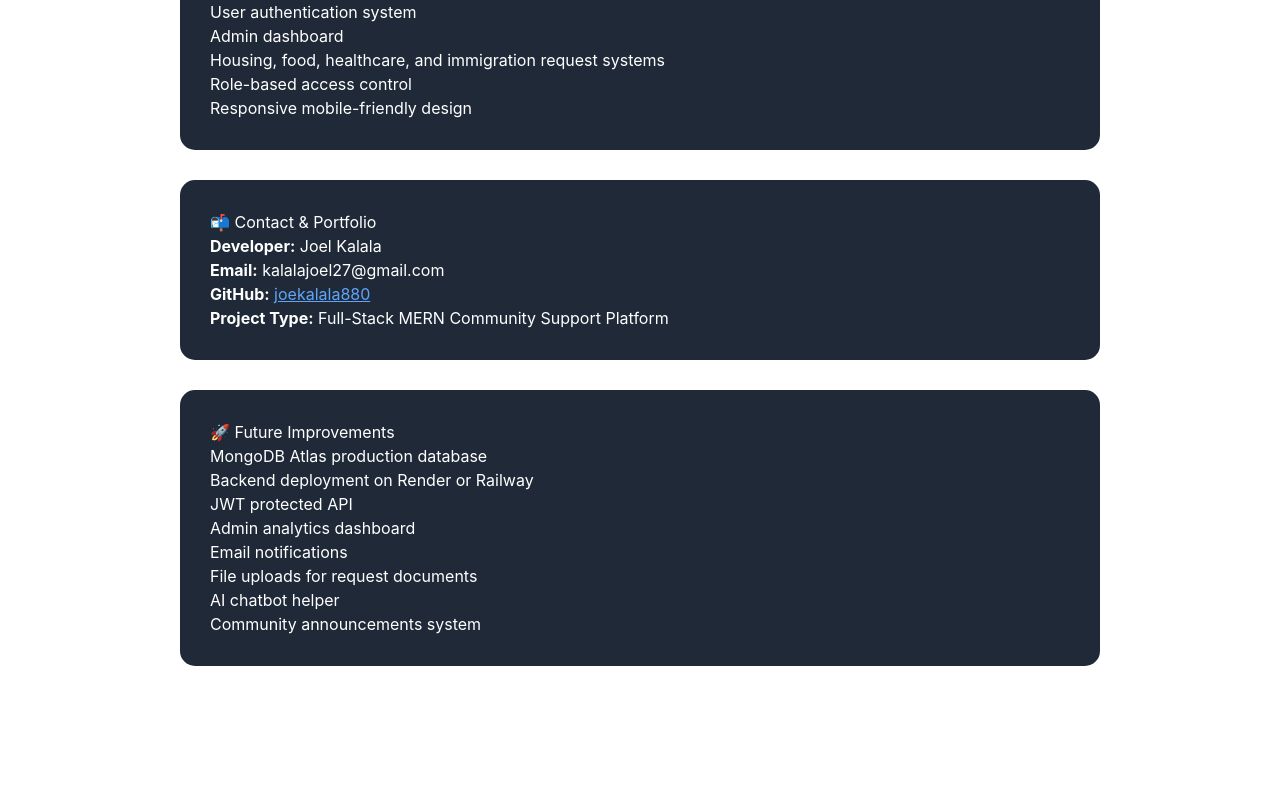
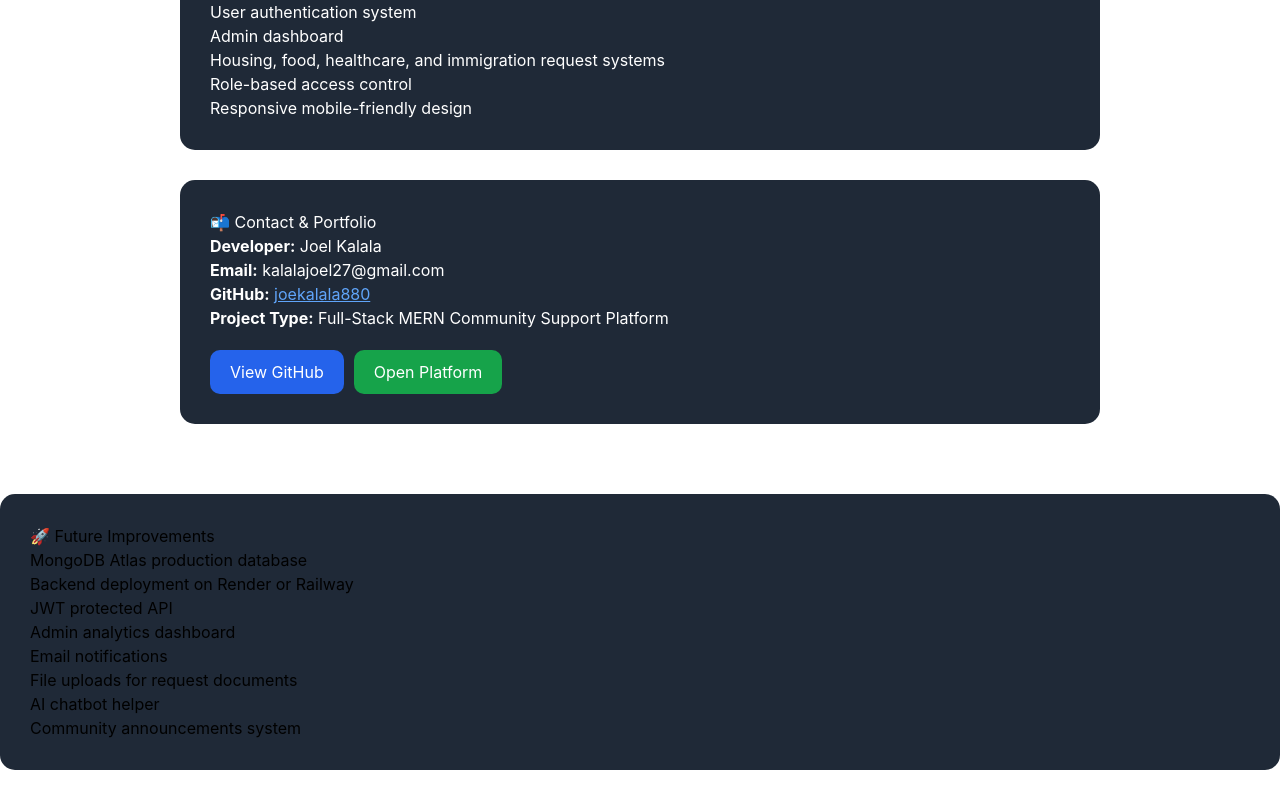
Before and after one commit to joekalala880/congolese-community-platform, a React app in the folder frontend/: page /developer in a window 1280 px wide. Shown: the part 819-1619 px from the top of the page. Before the commit the page ends 1555 px from the top, so only its background shows below. Built offline with nearby package versions, Linux system fonts and the light colour scheme; the HTML template or start-up script is replaced by a standard one.

Commit message:
Add action buttons to developer page

```diff
--- a/frontend/src/DeveloperPage.jsx
+++ b/frontend/src/DeveloperPage.jsx
@@ -114,6 +114,40 @@
   </a>
 </p>
           <p><strong>Project Type:</strong> Full-Stack MERN Community Support Platform</p>
+          <div style={{ marginTop: "20px" }}>
+  <a
+    href="https://github.com/joekalala880"
+    target="_blank"
+    rel="noopener noreferrer"
+    style={{
+      backgroundColor: "#2563eb",
+      color: "white",
+      padding: "10px 20px",
+      borderRadius: "10px",
+      textDecoration: "none",
+      marginRight: "10px",
+      display: "inline-block",
+    }}
+  >
+    View GitHub
+  </a>
+
+  <a
+    href="/dashboard"
+    style={{
+      backgroundColor: "#16a34a",
+      color: "white",
+      padding: "10px 20px",
+      borderRadius: "10px",
+      textDecoration: "none",
+      display: "inline-block",
+    }}
+  >
+    Open Platform
+  </a>
+</div>
+
+</div>
         </div>
         <div
   style={{
@@ -136,7 +170,7 @@
     <li>Community announcements system</li>
   </ul>
 </div>
-      </div>
+
     </>
   );
 }
```
